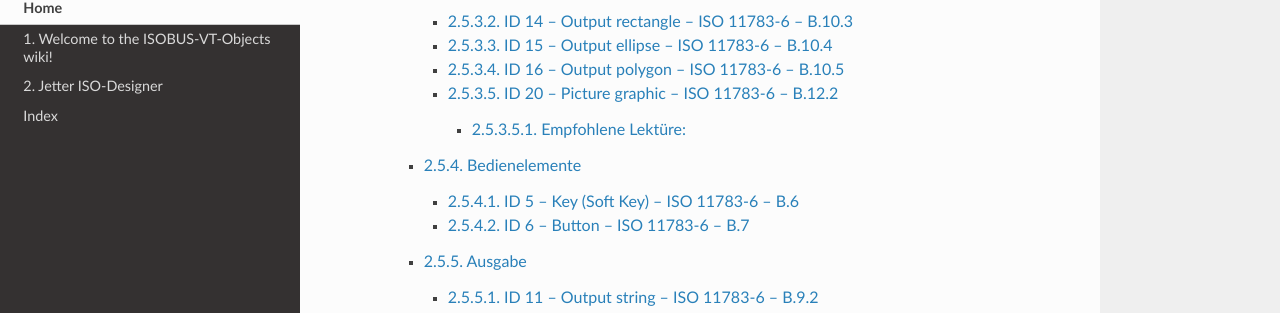
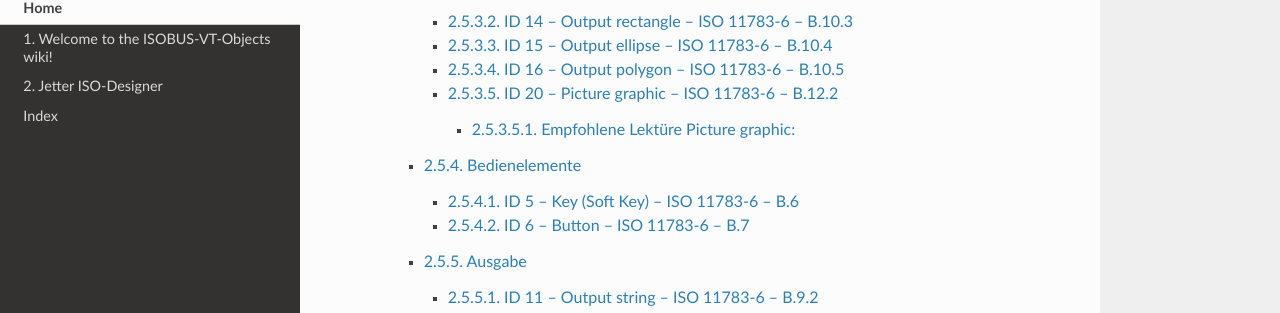
Before and after one commit to Meisterschulen-am-Ostbahnhof-Munchen/ISOBUS-VT-Objects-docs, a Sphinx documentation site: the page built from docs/index.rst, in a window 1280 px wide and 900 px high, scrolled down 1050 px. Shown: the part 138-451 px from the top of the window. Built offline with Sphinx 7.4.7 and the Read the Docs theme 2.0.0, drawn with Linux system fonts in a browser that asks for light colours.

Commit message:
Create ID-20---Picture-graphic---ISO-11783-6---B.12.2.md

```diff
--- a/docs/ID-20---Picture-graphic---ISO-11783-6---B.12.2.md
+++ b/docs/ID-20---Picture-graphic---ISO-11783-6---B.12.2.md
@@ -1,6 +1,6 @@
 # ID 20 – Picture graphic – ISO 11783-6 – B.12.2
 
-## Empfohlene Lektüre:
+## Empfohlene Lektüre Picture graphic:
 
 *   Hilfe Jetter ISO-Designer.
     *   ISO-Objekte
```
